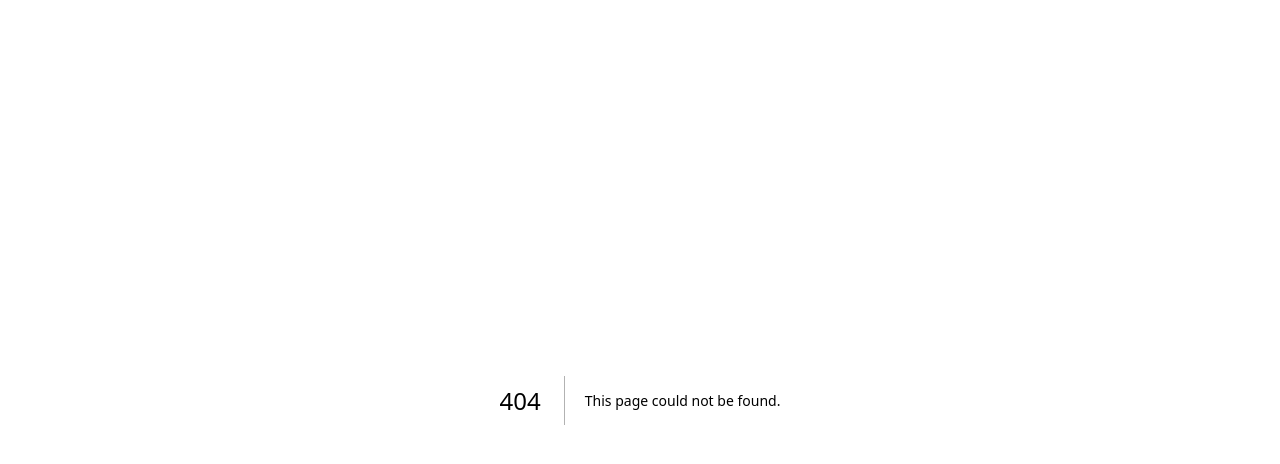
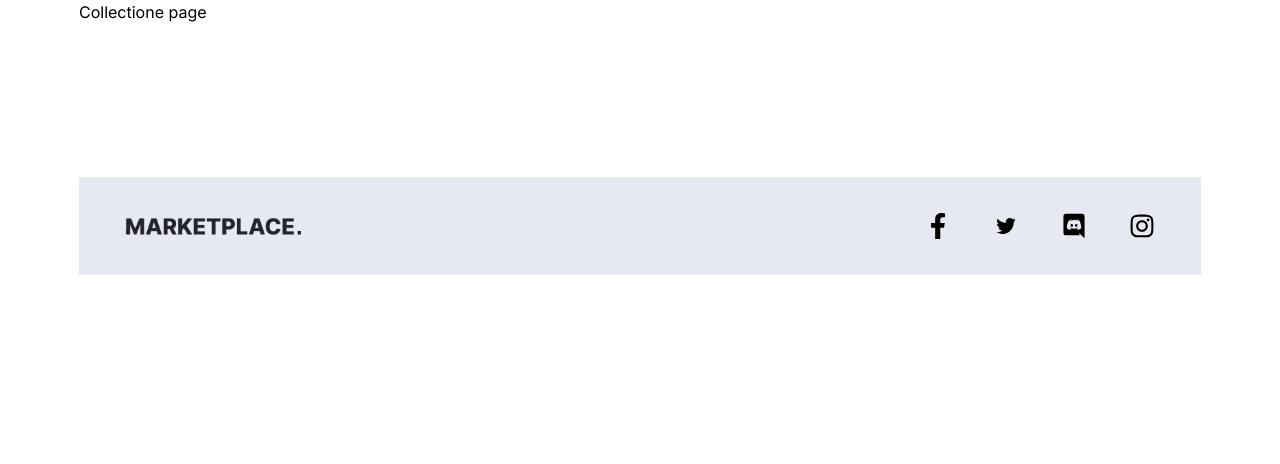
Before and after one commit to alexraju01/nft-design, a Next.js app: page /collection in a window 1280 px wide. Before the commit this address had no page. Shown: the top 464 px of the page. Built offline with nearby package versions, Linux system fonts and the light colour scheme.

Commit message:
Linked up the see collection button to the collection page

```diff
--- /dev/null
+++ b/src/app/(pages)/collection/page.tsx
@@ -0,0 +1,7 @@
+export default function CollectionPage() {
+	return (
+		<section>
+			<h1>Collectione page</h1>
+		</section>
+	);
+}
--- a/src/components/Carousel.tsx
+++ b/src/components/Carousel.tsx
@@ -5,6 +5,7 @@ import artist from "../../public/carousel-artist.png";
 import Label from "./Label";
 import Button from "./Button";
 import BuyButton from "./BuyButton";
+import Link from "next/link";
 export default function Carousel() {
 	return (
 		<section className='mt-[16px]  px-[20px] h-auto flex justify-between 2xl:px-[75px] 2xl:w-[1352px] 2xl:h-[518px] bg-[#E6E9F2] rounded-[30px]'>
@@ -34,7 +35,9 @@ export default function Carousel() {
 					</div>
 					<div className='flex gap-[16px] flex-col 2xl:flex-row  2xl:mt-[44px]'>
 						<BuyButton />
-						<Button variant='variant3'>See Collection</Button>
+						<Link href='/collection'>
+							<Button variant='variant3'>See Collection</Button>
+						</Link>
 					</div>
 				</div>
 			</div>
```
